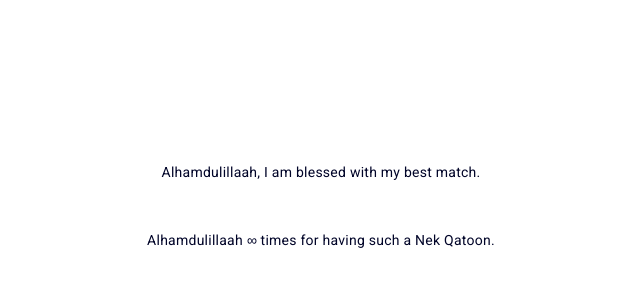
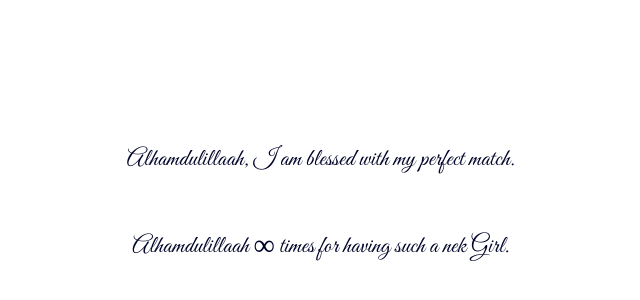
Before and after one commit to Jazz7262/ziya-bio-data, an Angular app: page / in a window 1280 px wide. Shown: the part 194-494 px from the top of the page, without its empty margins (319-959 px from the left). Built offline with nearby package versions, Linux system fonts and the light colour scheme; a web font is replaced by a local one.

Commit message:
added hidden section

```diff
--- a/src/app/app.component.html
+++ b/src/app/app.component.html
@@ -1,11 +1,11 @@
 <ng-container *ngIf="!showContent">
-<div class="hidden-section d-flex flex-column justify-content-center align-items-center">
+<div class="hidden-section d-flex flex-column justify-content-center align-items-center p-5">
   <span class="mb-5">
-    Alhamdulillaah, I am blessed with my best match.
+    Alhamdulillaah, I am blessed with my perfect match.
   </span>
 
   <span>
-     Alhamdulillaah <span class="infinite-symbol">∞</span> times for having such a Nek Qatoon.
+     Alhamdulillaah <span class="infinite-symbol">∞</span> times for having such a nek Girl.
   </span>
 
   <button class="hidden-button" (click)=showHiddenContent()>
--- a/src/app/app.component.scss
+++ b/src/app/app.component.scss
@@ -2,11 +2,20 @@
   width: 100%;
   height: 100%;
   position: relative;
+  font-family: "Great Vibes", cursive;
+  text-align: center;
+  font-size: 24px;
+  line-height: 1.5;
+}
+
+.infinite-symbol {
+  font-size: 30px;
+  vertical-align: middle;
 }
 
 .hidden-button {
-  width: 40px;
-  height: 40px;
+  width: 60px;
+  height: 60px;
   position: absolute;
   right: 0px;
   bottom: 0px;
```
